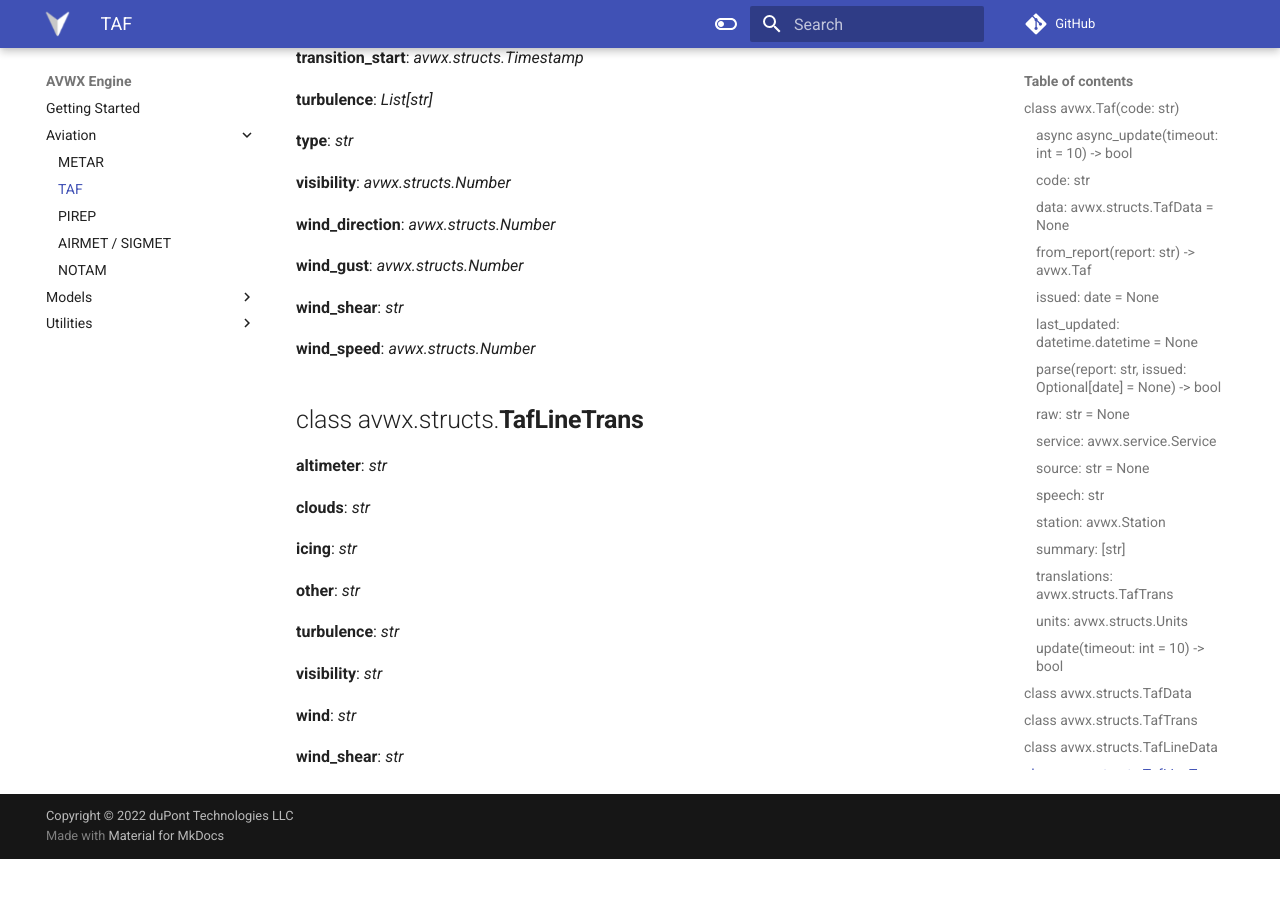
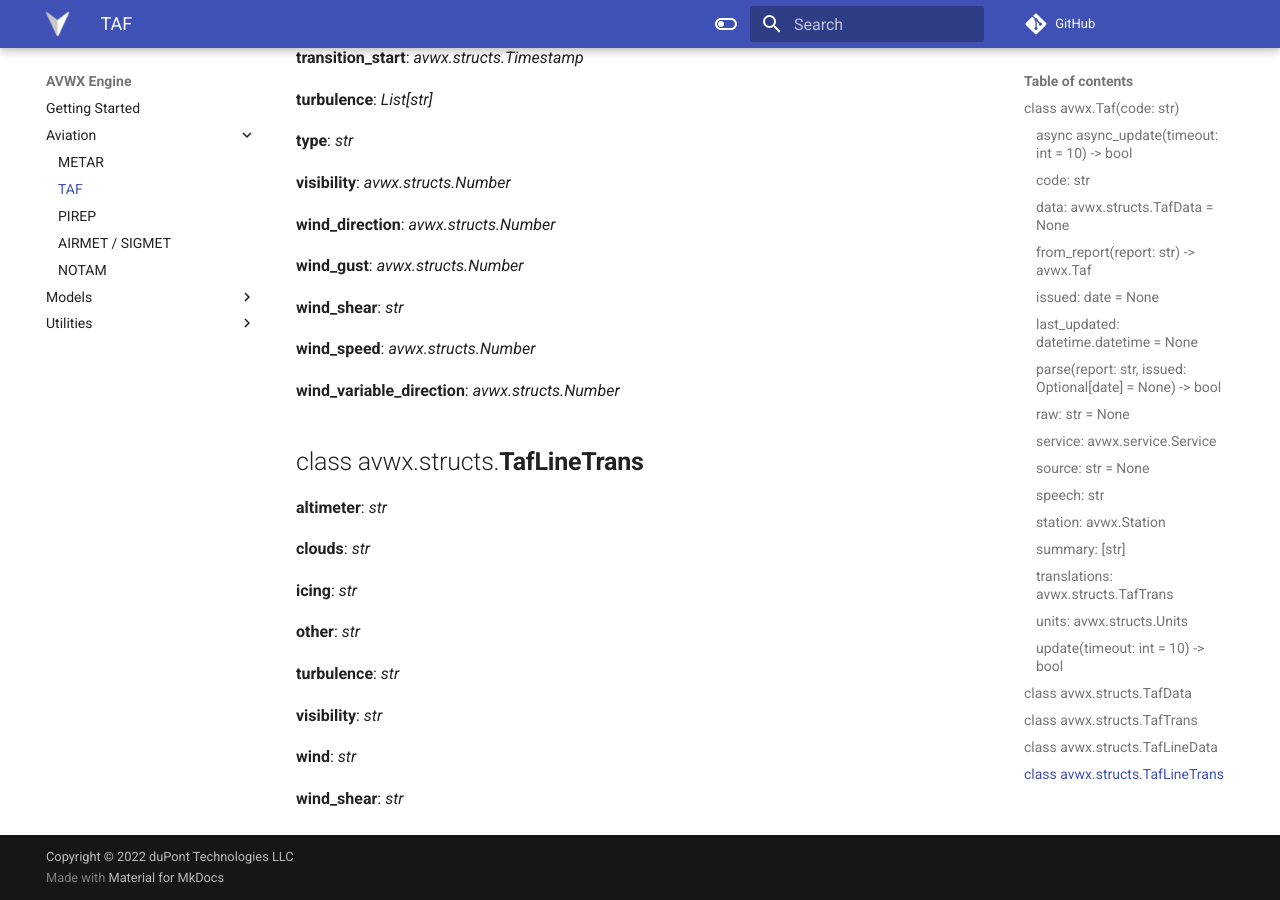
Before and after one commit to avwx-rest/avwx-engine, an MkDocs documentation site: the page built from docs/av/taf.md, in a window 1280 px wide and 900 px high, scrolled down 3764 px. Built offline with MkDocs 1.6.1 and Material for MkDocs 9.7.7, drawn with Linux system fonts in a browser that asks for light colours; comment, search, counter and statistics services are not loaded; before the commit the page ends 4623 px from its top, so only the background shows below that.

Commit message:
Update docs

```diff
--- a/docs/av/taf.md
+++ b/docs/av/taf.md
@@ -184,6 +184,8 @@ Returns `True` if a new report is available, else `False`
 
 **wind_speed**: *avwx.structs.Number*
 
+**wind_variable_direction**: *avwx.structs.Number*
+
 ## class avwx.structs.**TafLineTrans**
 
 **altimeter**: *str*
```
